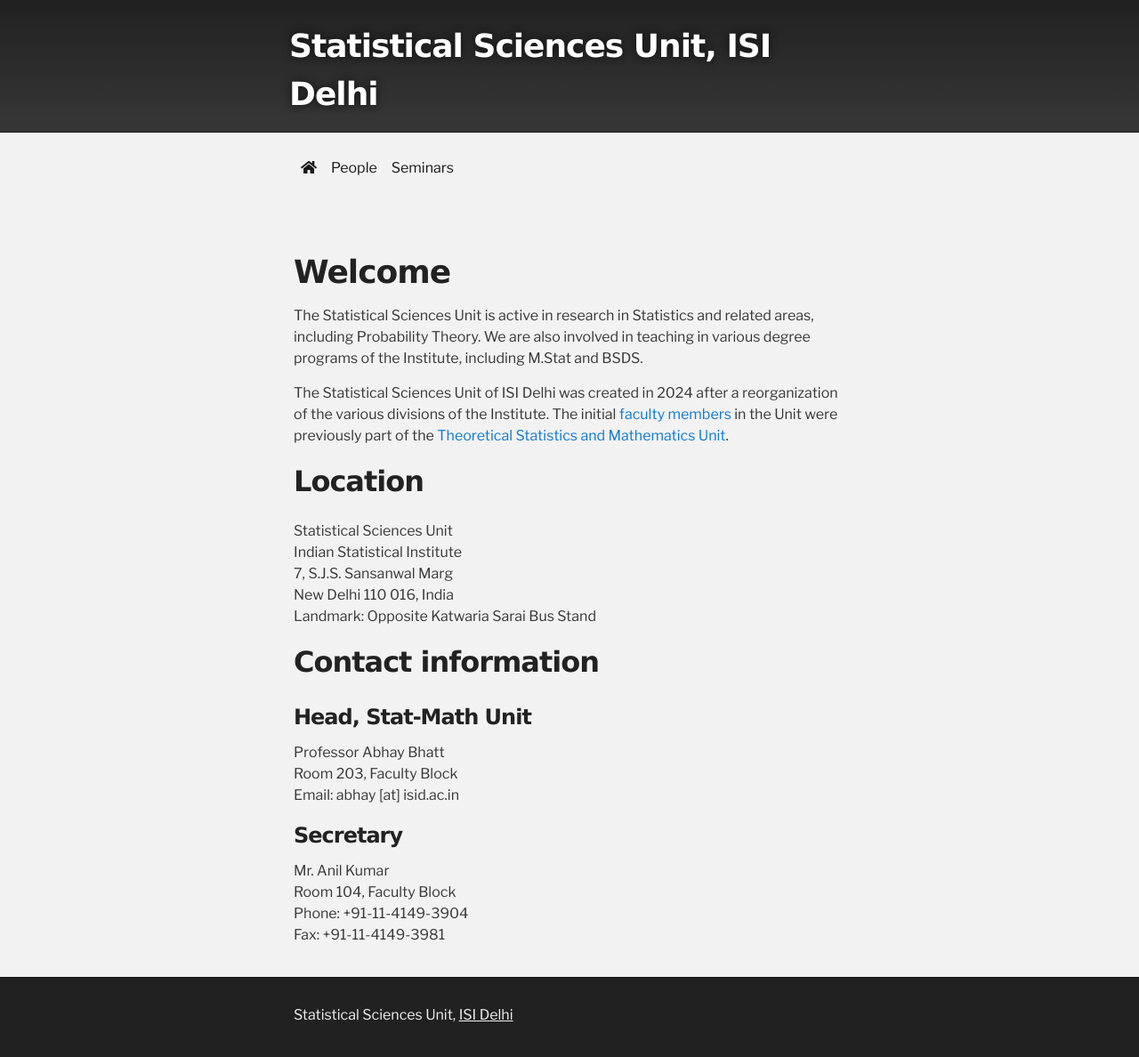
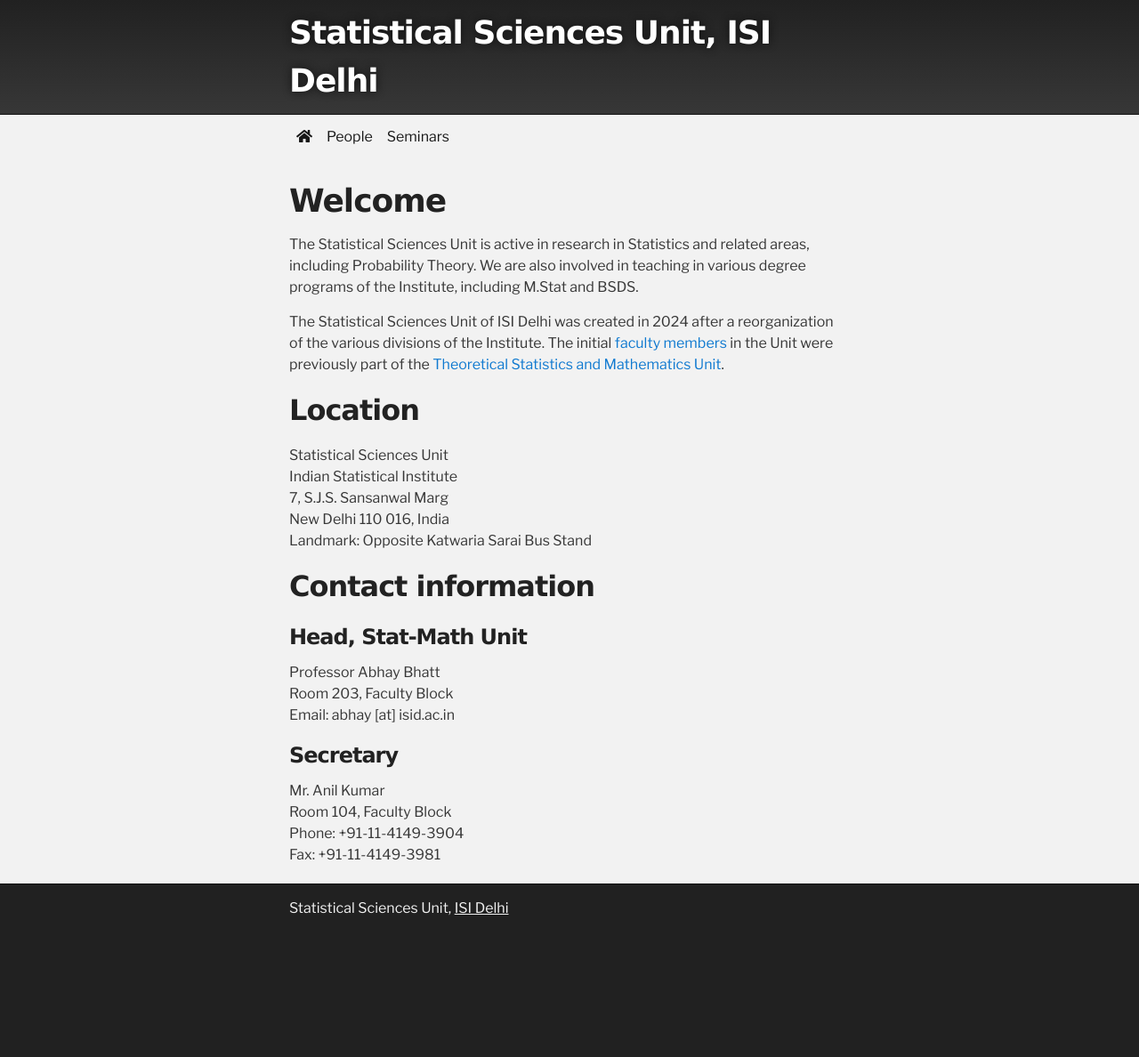
Before and after one commit to isid-statsu/isid-statsu.github.io, a Jekyll site: the page built from index.md, in a window 1280 px wide. Shown: the whole page at 89% size. Built offline with Jekyll 4.4.1, drawn with Linux system fonts in a browser that asks for light colours; nearby versions of some CDN libraries; after the commit the page ends 1053 px from its top, so only the background shows below that.

Commit message:
update paddings and add js

```diff
--- a/assets/css/style.css
+++ b/assets/css/style.css
@@ -51,7 +51,7 @@ h1
 
 h2
 {
-    padding-bottom:10px;
+    padding-bottom:5px;
     font-size:32px;
 }
 
@@ -280,27 +280,12 @@ kbd
 
 .inner
 {
-    position:relative;
-    max-width:640px;
-    padding:20px 10px;
-    margin:0 auto
+    position: relative;
+    max-width: 640px;
+    padding: 5px;
+    margin: 0 auto;
 }
 
-#forkme_banner
-{
-    display:block;
-    position:absolute;
-    top:0;
-    right:10px;
-    z-index:10;
-    padding:10px 50px 10px 10px;
-    color:#fff;
-    background:url("../images/blacktocat.png") #0090ff no-repeat 95% 50%;
-    font-weight:700;
-    box-shadow:0 0 10px rgba(0,0,0,0.5);
-    border-bottom-left-radius:2px;
-    border-bottom-right-radius:2px
-}
 
 #header_wrap
 {
@@ -315,7 +300,7 @@ kbd
 
 #header_wrap .inner
 {
-    padding:25px 5px 15px 5px
+    padding: 10px 5px 10px 5px;
 }
 
 #header_wrap .inner h1
@@ -335,7 +320,7 @@ kbd
 
 #main_content
 {
-    padding-top:40px
+    padding-top: 10px
 }
 
 #footer_wrap
```
Also changed, not shown: _layouts/default.html (+16 -0 lines).
